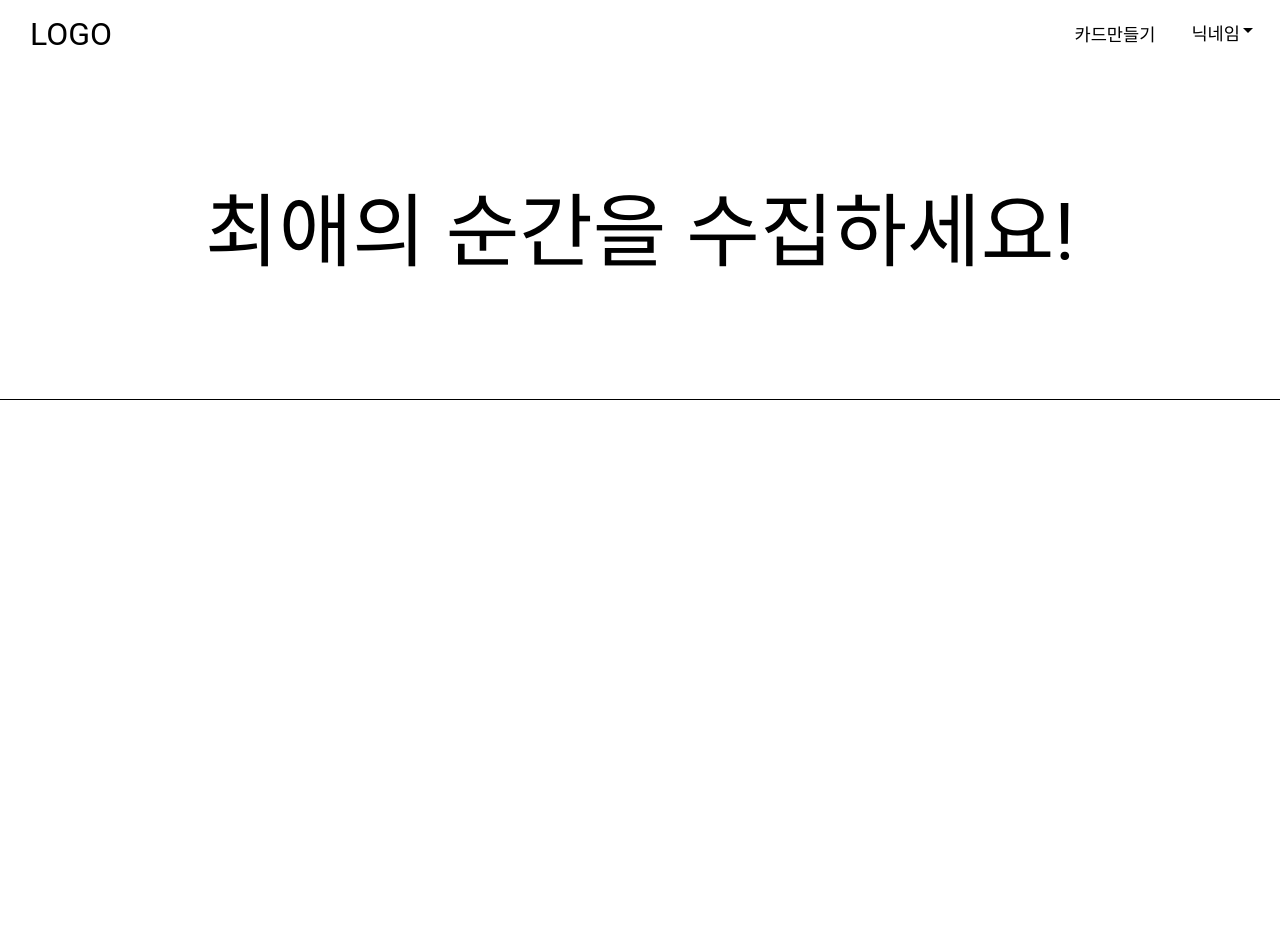
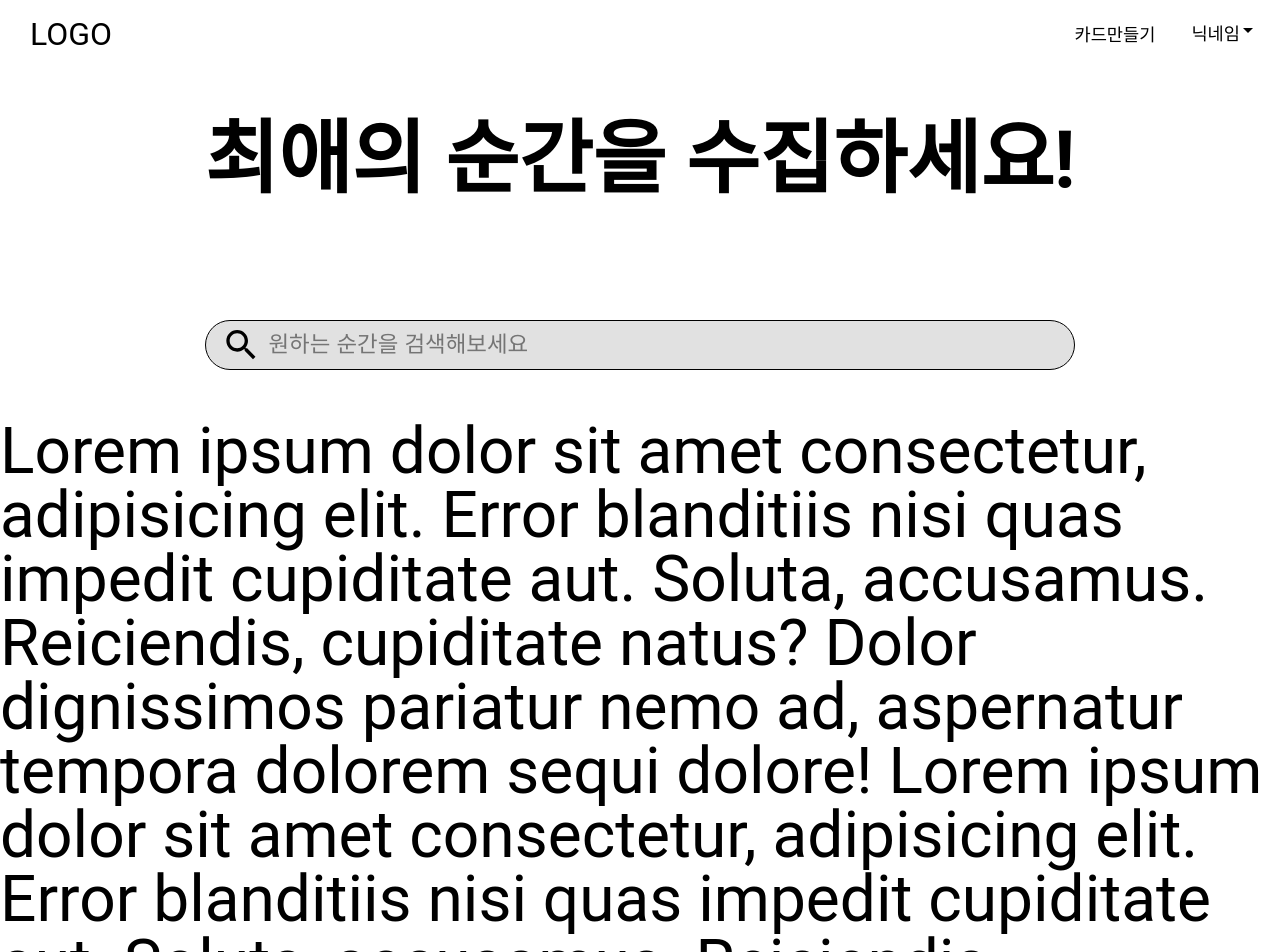
Before and after one commit to totw5701/Idol-collector, a React (Create React App) app in the folder client/: page / in a window 1280 px wide. Shown: the top 952 px of the page. Before the commit the page ends 800 px from the top, so only its background shows below. Built offline with nearby package versions, Linux system fonts and the light colour scheme.

Commit message:
Add: SearchBar 추가 및 scroll 효과 추가

```diff
--- a/client/src/App.jsx
+++ b/client/src/App.jsx
@@ -1,3 +1,4 @@
+import styled from 'styled-components';
 import GlobalStyle from './common/GlobalStyle';
 import Jumbotron from './components/Jumbotron';
 import Nav from './components/Nav';
@@ -8,8 +9,28 @@ function App() {
       <GlobalStyle />
       <Nav />
       <Jumbotron />
+      <TestText>
+        Lorem ipsum dolor sit amet consectetur, adipisicing elit. Error
+        blanditiis nisi quas impedit cupiditate aut. Soluta, accusamus.
+        Reiciendis, cupiditate natus? Dolor dignissimos pariatur nemo ad,
+        aspernatur tempora dolorem sequi dolore! Lorem ipsum dolor sit amet
+        consectetur, adipisicing elit. Error blanditiis nisi quas impedit
+        cupiditate aut. Soluta, accusamus. Reiciendis, cupiditate natus? Dolor
+        dignissimos pariatur nemo ad, aspernatur tempora dolorem sequi dolore!
+        Lorem ipsum dolor sit amet consectetur, adipisicing elit. Error
+        blanditiis nisi quas impedit cupiditate aut. Soluta, accusamus.
+        Reiciendis, cupiditate natus? Dolor dignissimos pariatur nemo ad,
+        aspernatur tempora dolorem sequi dolore! Lorem ipsum dolor sit amet
+        consectetur, adipisicing elit. Error blanditiis nisi quas impedit
+        cupiditate aut. Soluta, accusamus. Reiciendis, cupiditate natus? Dolor
+        dignissimos pariatur nemo ad, aspernatur tempora dolorem sequi dolore!
+      </TestText>
     </>
   );
 }
 
 export default App;
+
+const TestText = styled.p`
+  font-size: 4rem;
+`;
--- a/client/src/components/Jumbotron.jsx
+++ b/client/src/components/Jumbotron.jsx
@@ -1,4 +1,5 @@
 import styled from 'styled-components';
+import SearchBar from './SearchBar';
 
 function Jumbotron() {
   return (
@@ -7,6 +8,7 @@ function Jumbotron() {
         {/* 이미지 들어올 곳 */}
         <BannerTitle>최애의 순간을 수집하세요!</BannerTitle>
       </Banner>
+      <SearchBar />
     </StyledJumbotron>
   );
 }
@@ -14,8 +16,8 @@ function Jumbotron() {
 export default Jumbotron;
 
 const StyledJumbotron = styled.section`
-  height: 50vh;
-  padding-top: 67px;
+  height: 40vh;
+  margin-bottom: 100px;
 `;
 
 const Banner = styled.div`
@@ -24,10 +26,11 @@ const Banner = styled.div`
   justify-content: center;
   width: 100%;
   height: 100%;
-
-  border-bottom: 1px solid #000;
 `;
 
 const BannerTitle = styled.p`
   font-size: 5rem;
+  font-weight: 700;
+
+  // 단순 문자 배치보다는 약간의 스타일링으로 움직이는 효과가 있으면 좋겠음
 `;
--- /dev/null
+++ b/client/src/components/SearchBar.jsx
@@ -0,0 +1,68 @@
+import { Search } from '@material-ui/icons';
+import { useEffect, useState } from 'react';
+import styled from 'styled-components';
+
+function SearchBar() {
+  const [positionY, setPositionY] = useState(false);
+
+  const onScroll = () => {
+    if (window.scrollY >= 380) {
+      return setPositionY(true);
+    } else if (window.scrollY < 380) {
+      return setPositionY(false);
+    }
+  };
+
+  useEffect(() => {
+    window.addEventListener('scroll', onScroll);
+
+    return () => {
+      window.addEventListener('scroll', onScroll);
+    };
+  }, []);
+
+  const fixed = `position: fixed;
+      top: 10px;
+      left: 15%;`;
+
+  return (
+    <StyledSearchBar fixed={positionY && fixed}>
+      <Search />
+      <SearchInput type="search" placeholder="원하는 순간을 검색해보세요" />
+    </StyledSearchBar>
+  );
+}
+
+export default SearchBar;
+
+const StyledSearchBar = styled.div`
+  ${({ fixed }) => fixed}
+
+  margin: auto;
+
+  width: 68%;
+  padding: 4px 10px;
+
+  display: flex;
+  align-items: center;
+
+  background: #e1e1e1;
+  border: 1.5px solid #000;
+  border-radius: 50px;
+
+  svg {
+    flex: 0.6;
+    font-size: 40px;
+  }
+`;
+
+const SearchInput = styled.input`
+  flex: 9.4;
+  background: none;
+  border: none;
+  font-size: 1.4rem;
+
+  &:focus {
+    outline: none;
+  }
+`;
```
